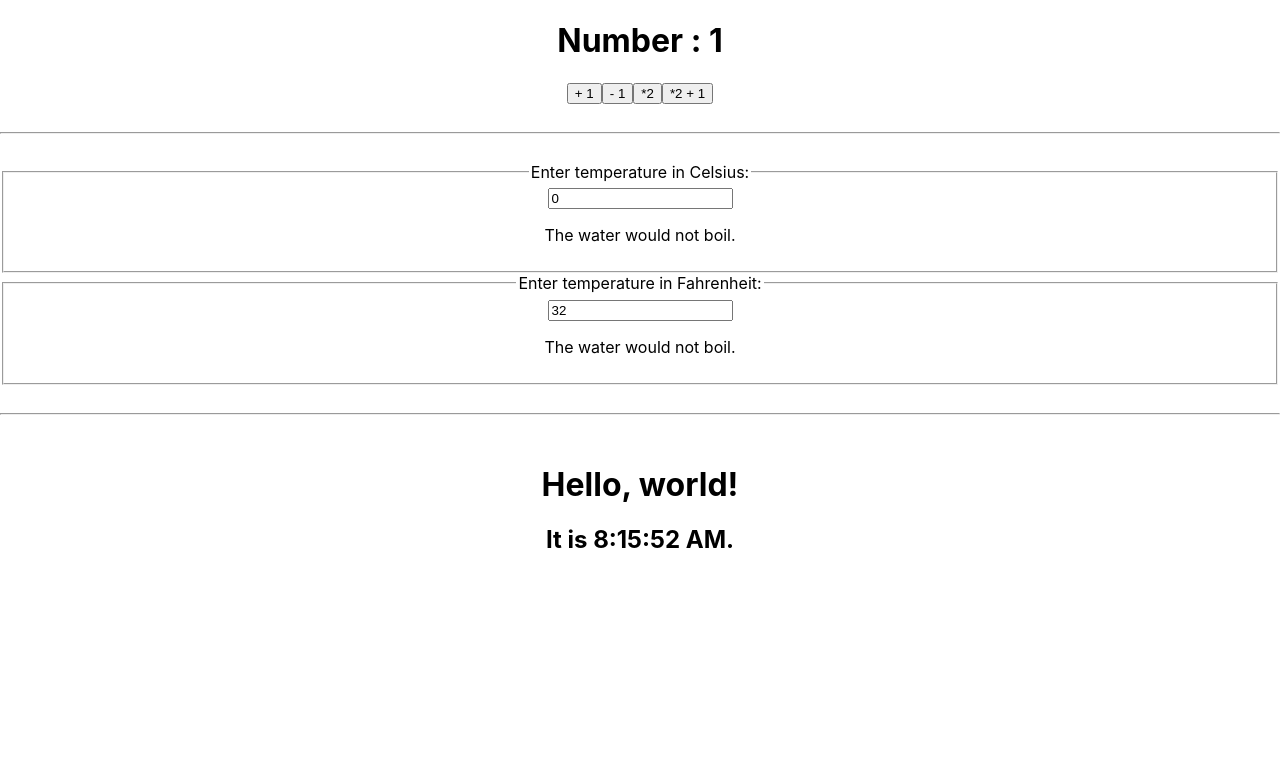
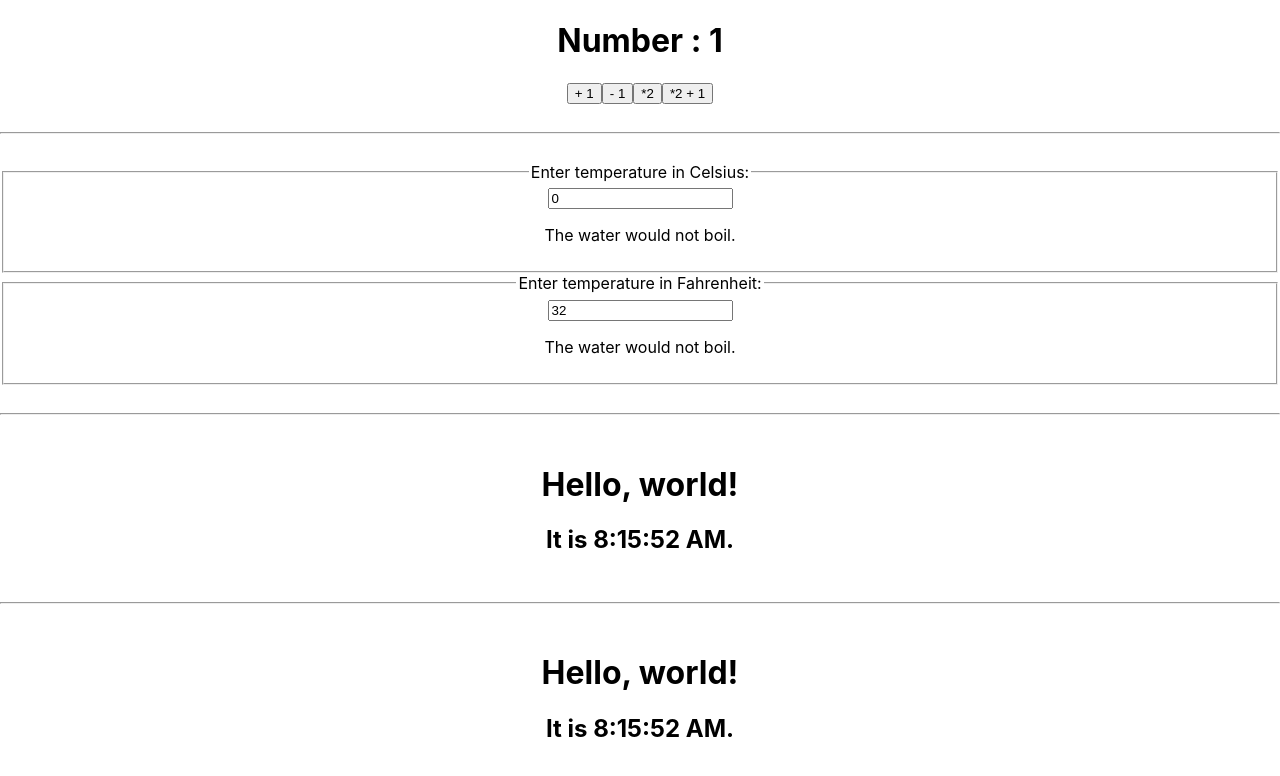
Before and after one commit to zzzwahoon/React_fromBasic, a React (Create React App) app in the folder CreateReactApp/my-app/: page / in a window 1280 px wide. Shown: the top 776 px of the page. Built offline with nearby package versions, Linux system fonts and the light colour scheme.

Commit message:
Lifecycle & useEffect() - 4. useEffect() hook 실습 function을 이용한 LIVE TIME

```diff
--- a/CreateReactApp/my-app/src/App.js
+++ b/CreateReactApp/my-app/src/App.js
@@ -3,6 +3,7 @@ import './App.css';
 import Counter2 from './components/Counter2';
 import Calculator from './components/Calculator';
 import Clock from './components/classClock';
+import FunctionClock from './components/FunctionClock';
 
 function App() {
   return (
@@ -12,6 +13,8 @@ function App() {
       <Calculator />
       <br /><hr /><br />
       <Clock />
+      <br /><hr /><br />
+      <FunctionClock />
     </div>
   )
 }
--- /dev/null
+++ b/CreateReactApp/my-app/src/components/FunctionClock.js
@@ -0,0 +1,31 @@
+import React, { useState, useEffect } from 'react';
+
+export default function FunctionClock() {
+  const [date, setDate] = useState(new Date());
+
+  function tick() {
+    setDate(new Date());
+  }
+
+  useEffect(() => {
+    console.log('componentDidMount');
+    const timerID = setInterval(() => tick(), 1000);
+
+    return () => {
+      console.log('componentWillUnmount');
+      clearInterval(timerID);
+    };
+  }, []);
+
+  useEffect(() => {
+    console.log('componentDidUpdate');
+    console.log(date);
+  }, [date]);
+
+  return (
+    <div>
+      <h1>Hello, world!</h1>
+      <h2>It is {date.toLocaleTimeString()}.</h2>
+    </div>
+  );
+}
```
